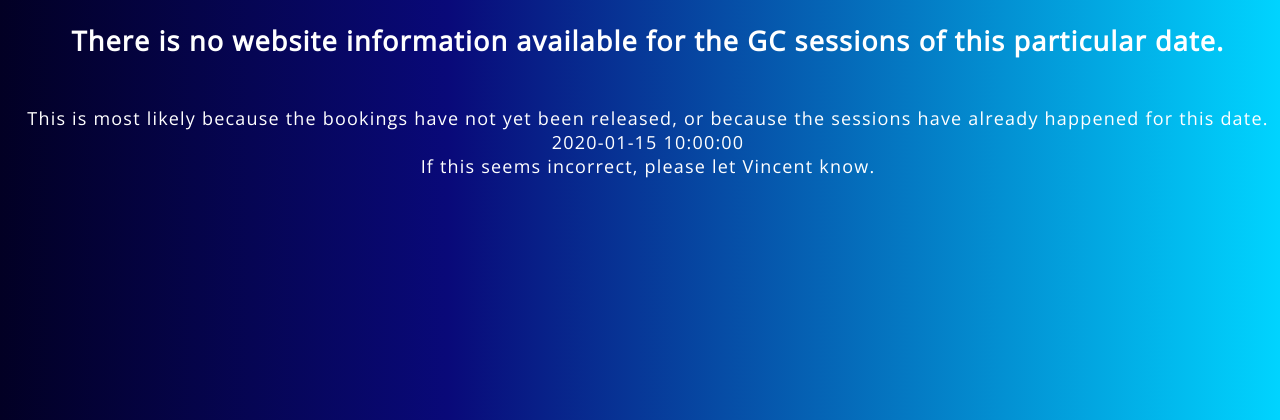
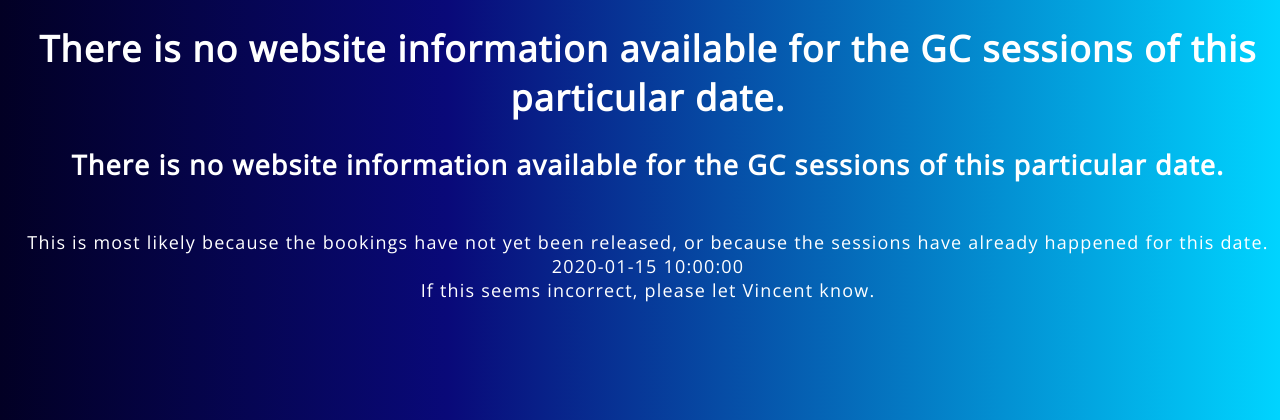
Before and after one commit to VenzoG/HowBusyCinema, a Flask app: template templates/unconfirmed.html in a window 1280 px wide. Shown: the top 420 px of the page. Run offline with Flask 2, Linux system fonts and the light colour scheme; the template is opened without the code that fills it: most values are stand-ins (such as "Sample title", 1, 10 or a date in 2020).

Commit message:
Update unconfirmed.html

```diff
--- a/templates/unconfirmed.html
+++ b/templates/unconfirmed.html
@@ -14,6 +14,7 @@
 
     <body>
         <div class="result">
+            <h1> There is no website information available for the GC sessions of this particular date. </h1>
             <h2> There is no website information available for the GC sessions of this particular date. </h2>
 
             <br>
```
